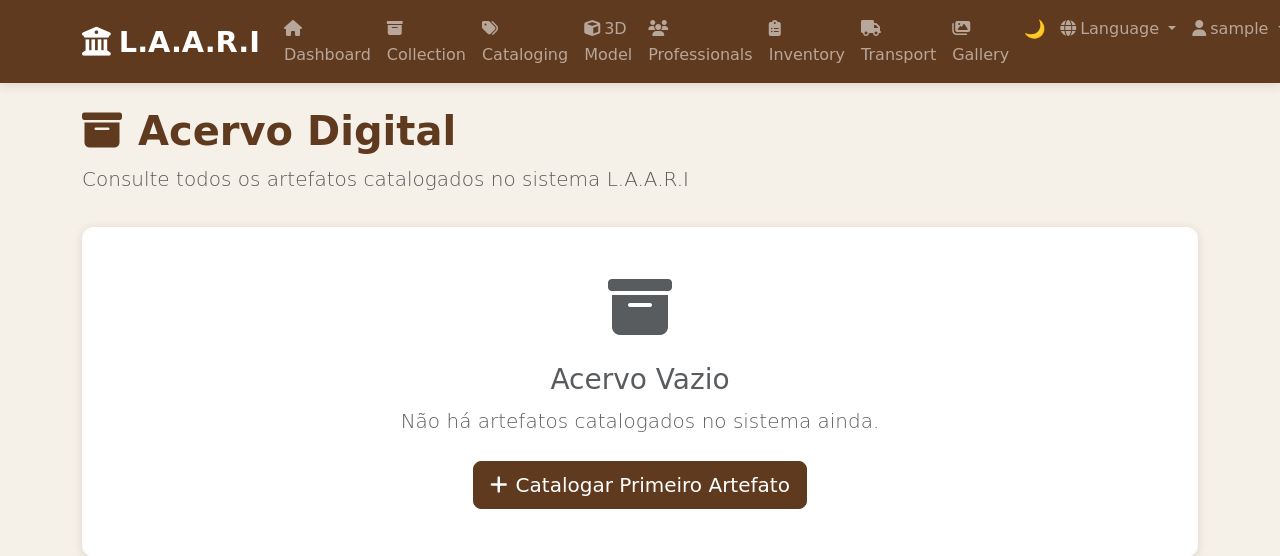
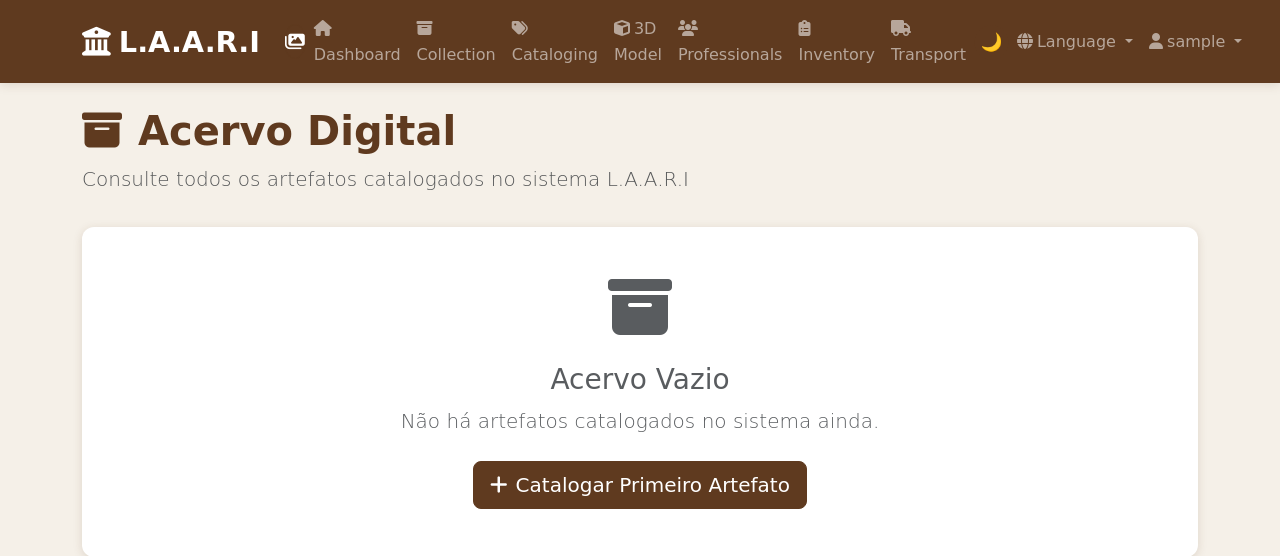
Before and after one commit to heloisabolognesi/teste22, a Flask app: page /acervo in a window 1280 px wide. Shown: the top 556 px of the page. Run offline with Flask 3, Linux system fonts and the light colour scheme; the visitor is signed in with stand-in values (Sample User, id 1); data that the repository does not hold is empty; some libraries are stand-ins or nearby versions; some web fonts are replaced.

Commit message:
Add a gallery button that opens a modal for image viewing
Replaces the navigation link for the gallery with a button that triggers a modal via Bootstrap's data attributes.

Replit-Commit-Author: Agent
Replit-Commit-Session-Id: 58de1b68-9632-44e1-ade1-84c647fabe3b
Replit-Commit-Checkpoint-Type: intermediate_checkpoint
Replit-Commit-Event-Id: a6f0759e-2f22-4cc7-8efd-a97518d6c3c4
Replit-Commit-Screenshot-Url: https://storage.googleapis.com/screenshot-production-us-central1/5165511b-c23e-4315-bf95-52599be89ffc/58de1b68-9632-44e1-ade1-84c647fabe3b/79lPcOD

```diff
--- a/templates/base.html
+++ b/templates/base.html
@@ -22,6 +22,18 @@
             <a class="navbar-brand fw-bold" href="{{ url_for('dashboard') }}">
                 <i class="fas fa-university me-2"></i>L.A.A.R.I
             </a>
+
+            <!-- Botão de Galeria (lado esquerdo, após a logo) -->
+            <button class="btn btn-archaeological rounded-circle d-flex align-items-center justify-content-center p-0 ms-2"
+                    type="button"
+                    id="galleryToggle"
+                    data-bs-toggle="modal"
+                    data-bs-target="#galleryModal"
+                    style="width: 35px; height: 35px; font-size: 1.1rem; line-height: 1;"
+                    data-i18n-aria="btn_galeria"
+                    title="Galeria">
+                <i class="fas fa-images"></i>
+            </button>
 
             <button class="navbar-toggler" type="button" data-bs-toggle="collapse" data-bs-target="#navbarNav">
                 <span class="navbar-toggler-icon"></span>
@@ -68,12 +80,7 @@
 
                 <ul class="navbar-nav">
                     <li class="nav-item">
-                        <a class="nav-link" href="{{ url_for('galeria') }}">
-                            <i class="fas fa-images me-1"></i><span data-i18n="nav_galeria">Galeria</span>
-                        </a>
-                    </li>
-                    <li class="nav-item">
-                        <button class="btn btn-archaeological rounded-circle d-flex align-items-center justify-content-center p-0 mt-1" type="button" id="themeToggle" style="width: 35px; height: 35px; font-size: 1.1rem; line-height: 1;" aria-label="Alternar tema">
+                        <button class="btn btn-archaeological rounded-circle d-flex align-items-center justify-content-center p-0 mt-1" type="button" id="themeToggle" style="width: 35px; height: 35px; font-size: 1.1rem; line-height: 1;" data-i18n-aria="theme_toggle">
                             <span id="themeIcon">🌙</span>
                         </button>
                     </li>
```
